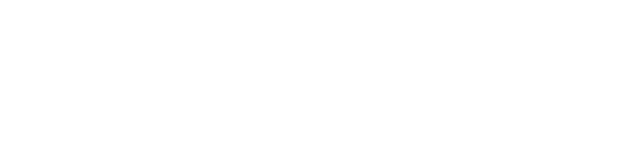
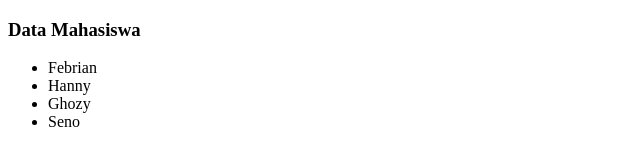
Before and after one commit to Febrian-Andy/learn-git, a plain HTML site: page index.html in a window 1280 px wide. Shown: the whole page, without its empty margins (0-640 px from the left). Drawn offline with Linux system fonts and the light colour scheme.

Commit message:
menambah data mahasiswa difile index.html

```diff
--- a/index.html
+++ b/index.html
@@ -7,6 +7,12 @@
     <title>Learn Git</title>
 </head>
 <body>
-
+    <h3>Data Mahasiswa</h3>
+    <ul>
+        <li>Febrian</li>
+        <li>Hanny</li>
+        <li>Ghozy</li>
+        <li>Seno</li>
+    </ul>
 </body>
 </html>
```
